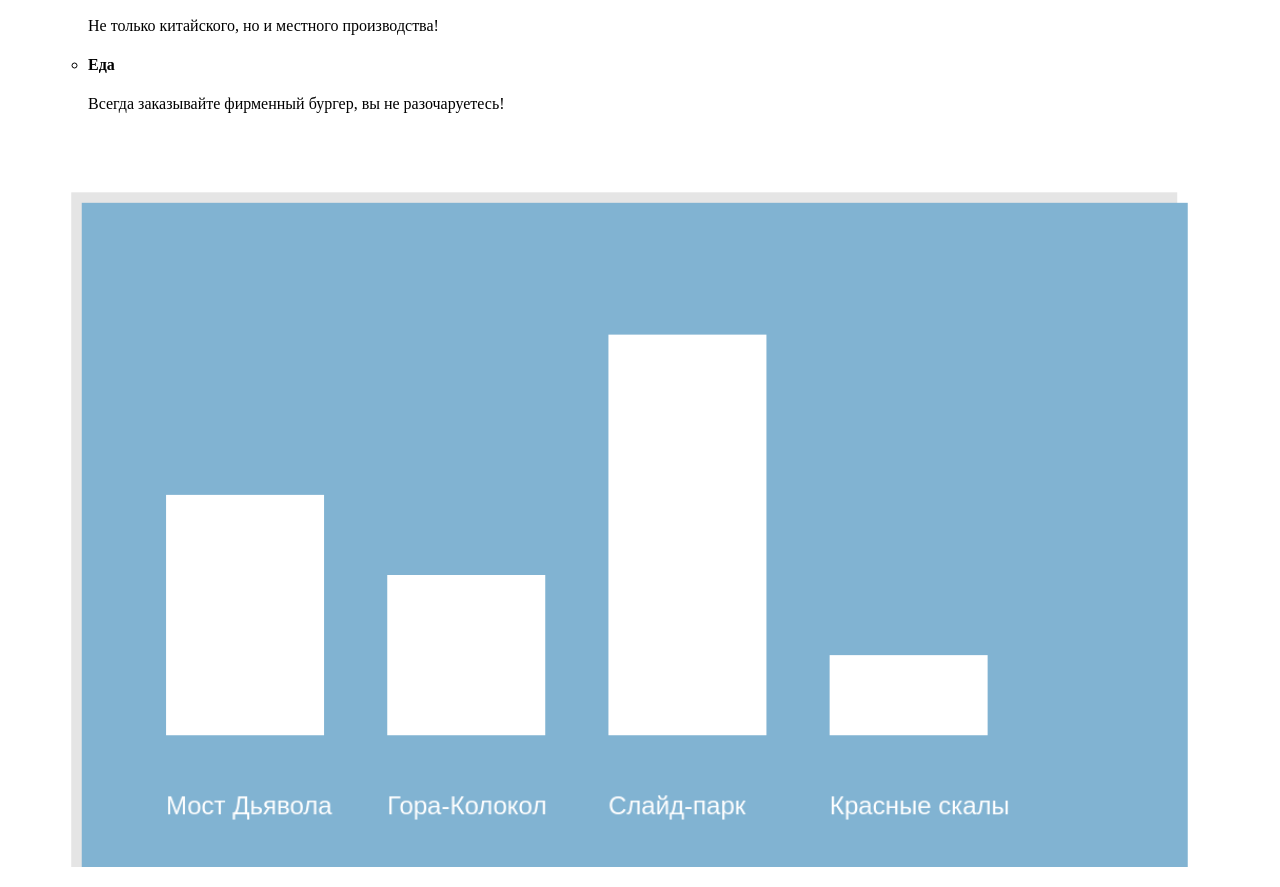
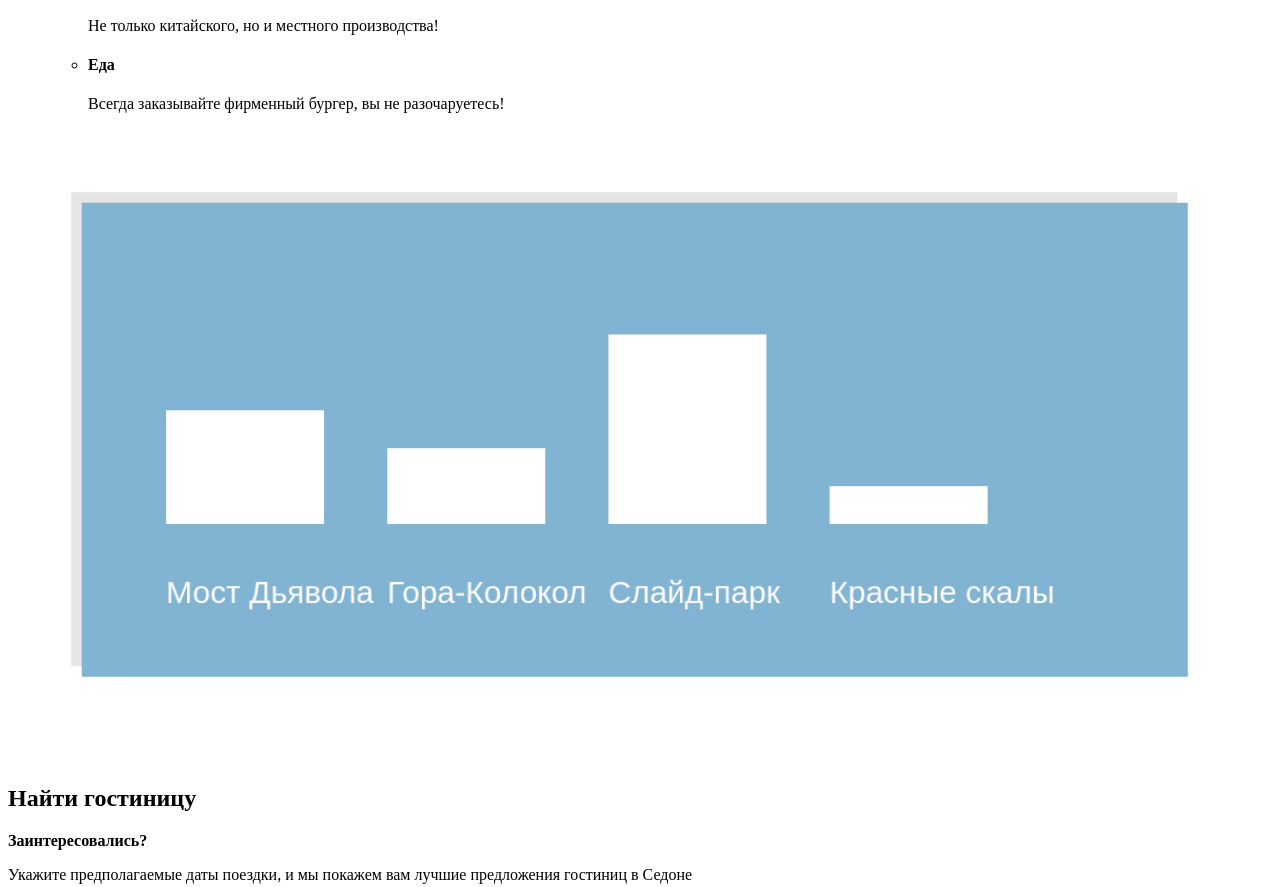
Before and after one commit to Tatsiana-Vaitovich/Test_js, a website: page index.html in a window 1280 px wide. Shown: the part 960-1847 px from the top of the page. Drawn offline with Linux system fonts and the light colour scheme.

Commit message:
learning API canvas

```diff
--- a/index.html
+++ b/index.html
@@ -142,7 +142,7 @@
         </li>
       </ol>
     </section>
-    <canvas id="mycanvas" width="1200" height="700" style="width: 100%"></canvas>
+    <canvas id="mycanvas" width="1200" height="600" style="width: 100%"></canvas>
     <section class="hotel-offer">
       <h2 class="hotel-offer__caption visually-hidden">Найти гостиницу</h2>
       <div class="postamble hotel-offer__info">
--- a/js/canvas/canvas.js
+++ b/js/canvas/canvas.js
@@ -18,9 +18,9 @@ let attractions = [
 let empty = []
 
 const CLOUD_WIDTH = 1200;
-const CLOUD_HEIGHT = 800;
+const CLOUD_HEIGHT = 600;
 const ClOUD_INDENT = CLOUD_WIDTH/20;
-const ClOUD_FONT = "24px sans-serif";
+const ClOUD_FONT = "30px sans-serif";
 const ARR_INDENT = 2.5;
 
 /*let attractionsNumber = attractions.length;
```
